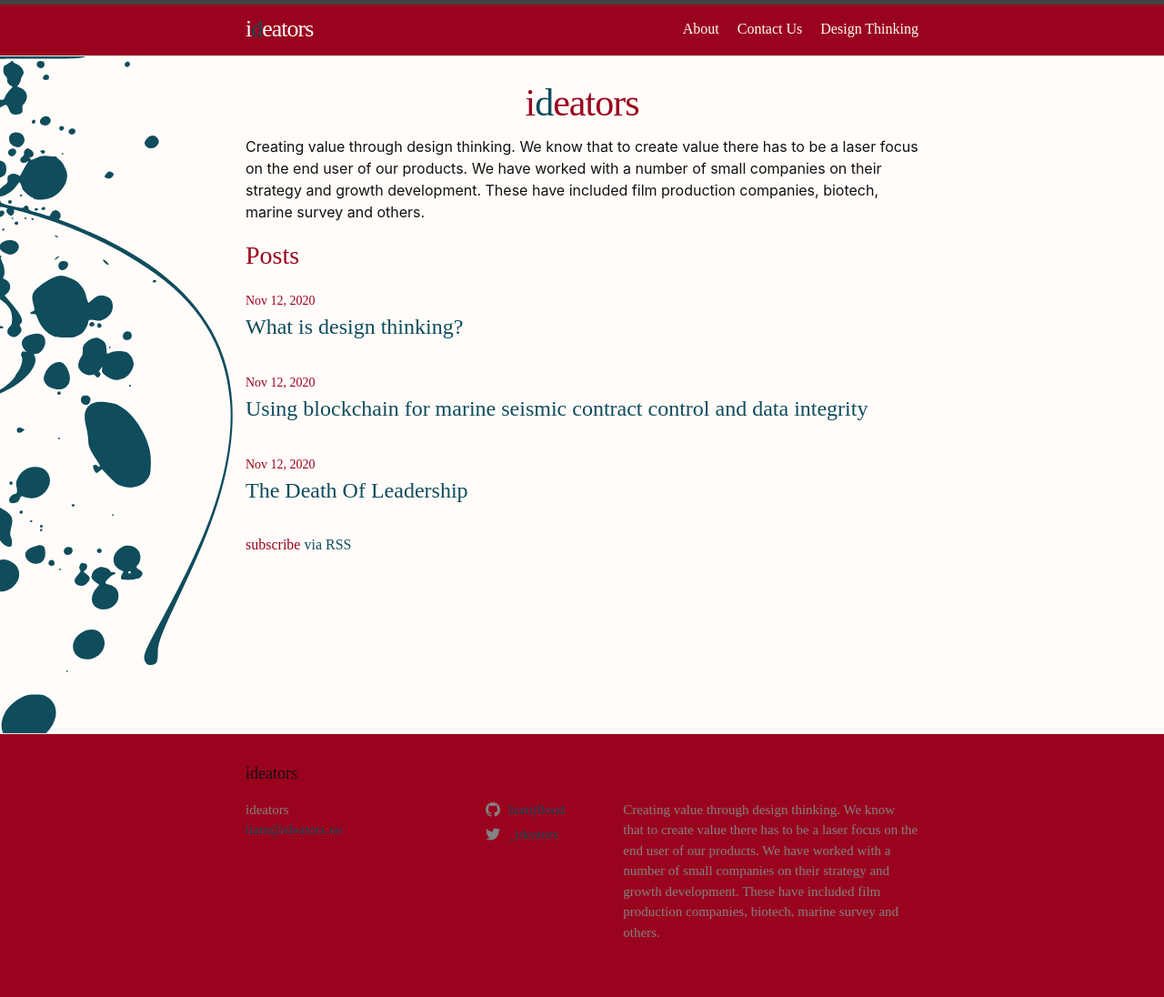
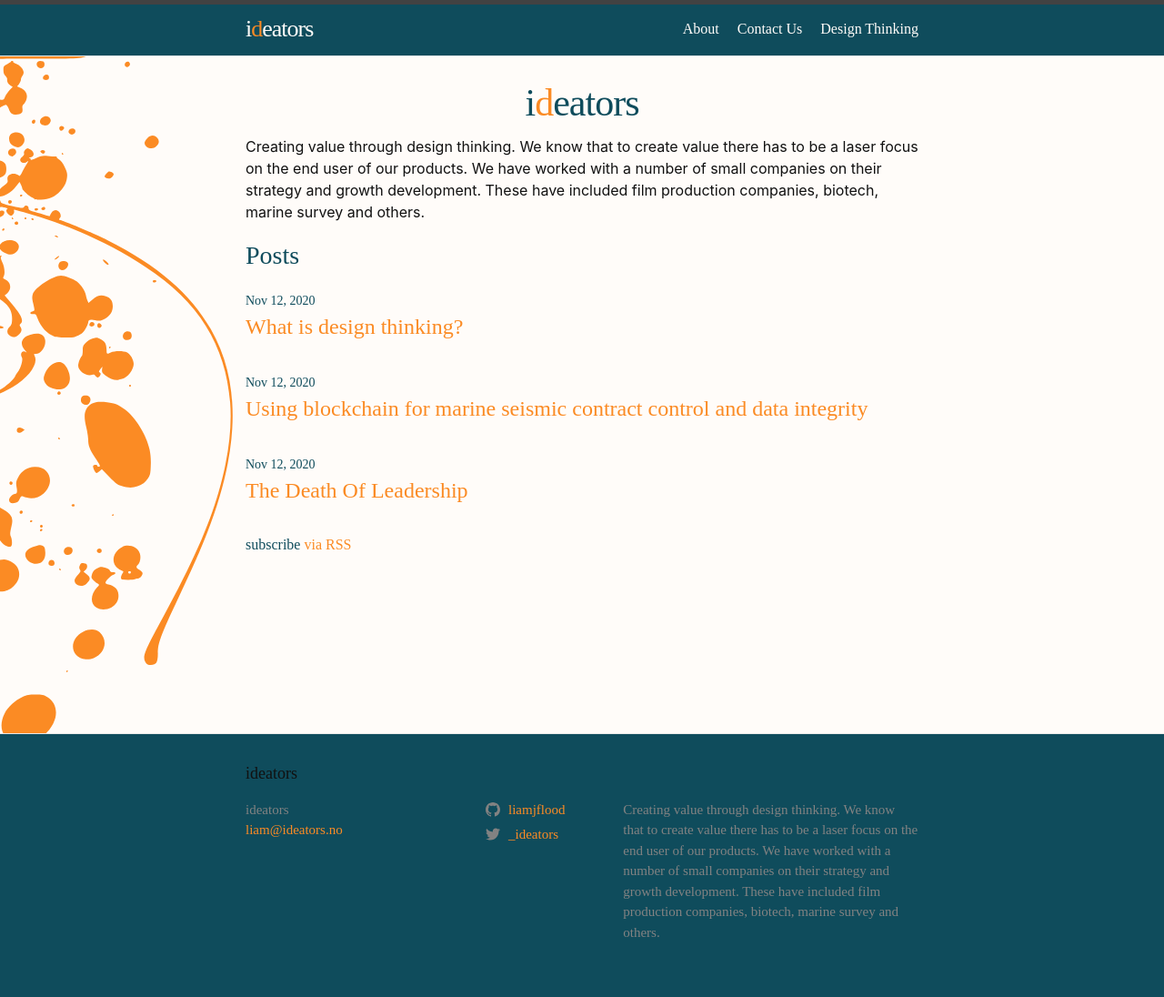
Before and after one commit to madfolio/old_website2, a Jekyll site: the page built from index.markdown, in a window 1280 px wide. Shown: the whole page at 91% size. Built offline with Jekyll 4.4.1, drawn with Linux system fonts in a browser that asks for light colours; some web fonts are replaced.

Commit message:
Update custom.scss

```diff
--- a/_sass/custom.scss
+++ b/_sass/custom.scss
@@ -1,7 +1,7 @@
 :root {
-  --theme: #9A031E;
+  --theme: #0F4C5C;
   --white: #FFFCF9;
-  --accent: #0F4C5C;
+  --accent: #FB8B24;
   --base_font: 'Roboto', sans-serif;
   --accent_font: 'Beth Ellen', cursive;
 
```
